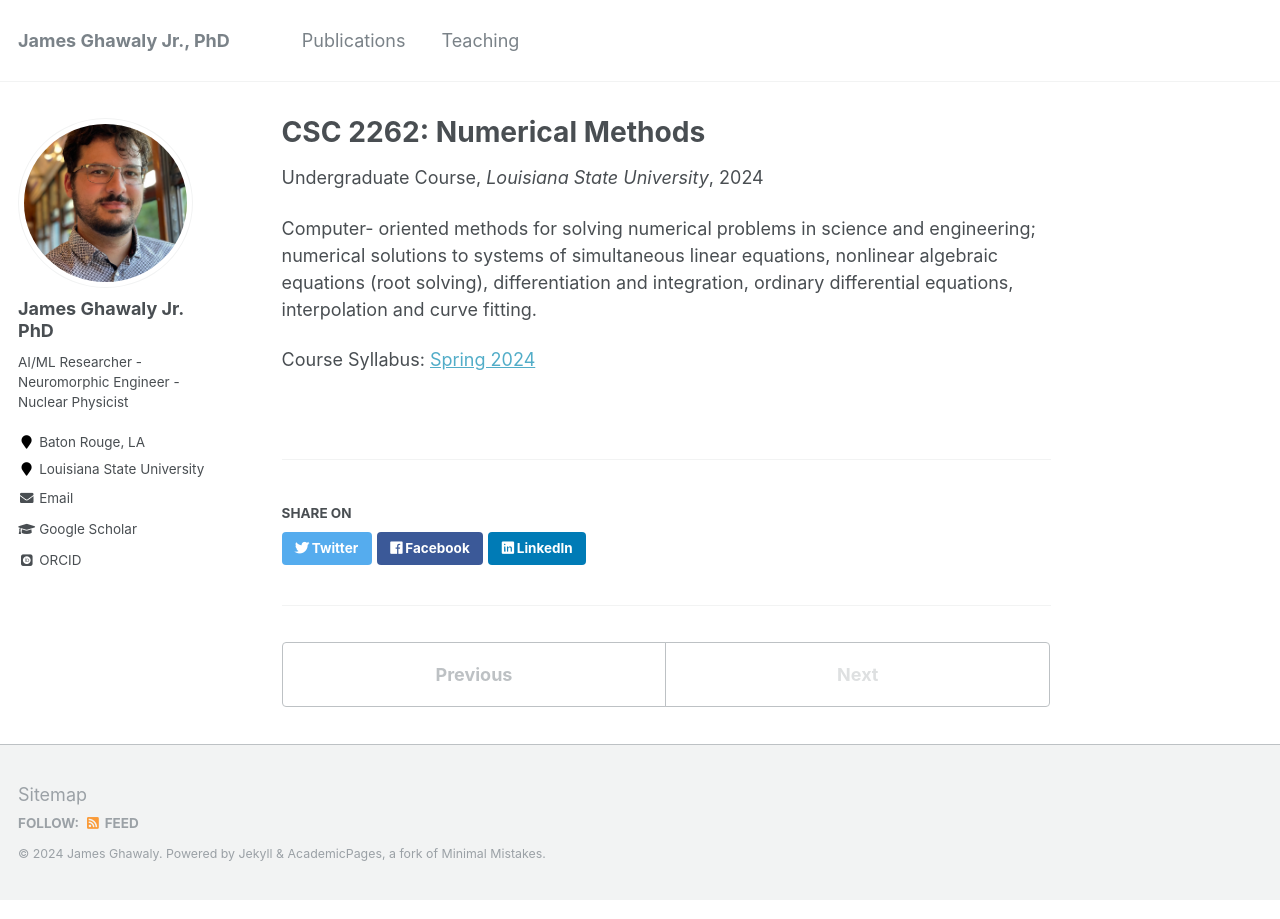
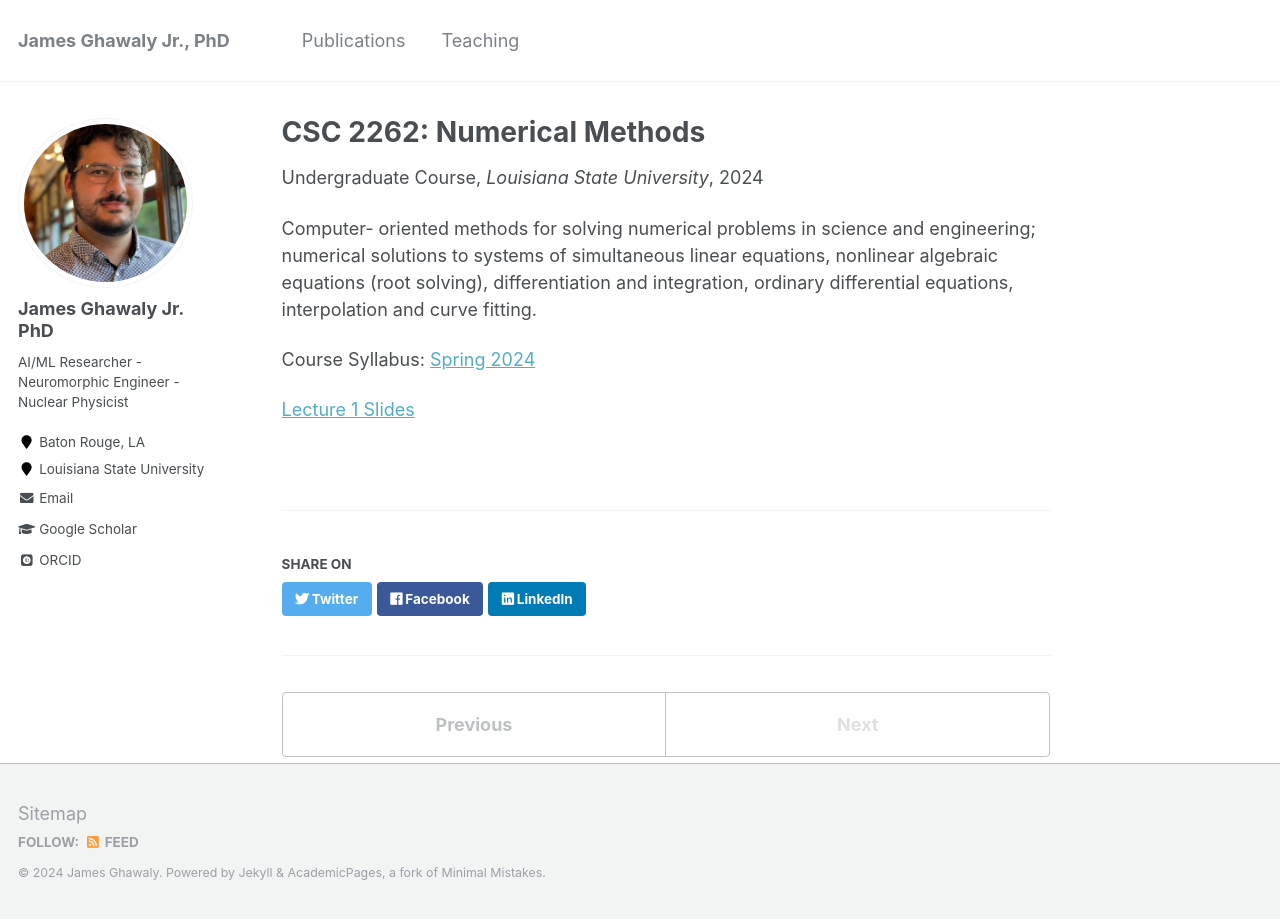
Before and after one commit to jghawaly/jghawaly.github.io, a Jekyll site: the page built from _teaching/2024-lsu-csc2262-4.md, in a window 1280 px wide. Built offline with Jekyll 4.4.1, drawn with Linux system fonts in a browser that asks for light colours; some web fonts are replaced.

Commit message:
Update 2024-lsu-csc2262-4.md

```diff
--- a/_teaching/2024-lsu-csc2262-4.md
+++ b/_teaching/2024-lsu-csc2262-4.md
@@ -11,3 +11,5 @@ location: "Baton Rouge, Louisiana"
 Computer- oriented methods for solving numerical problems in science and engineering; numerical solutions to systems of simultaneous linear equations, nonlinear algebraic equations (root solving), differentiation and integration, ordinary differential equations, interpolation and curve fitting.
 
 Course Syllabus: [Spring 2024](https://jamesghawaly.org/files/CSC2262_Ghawaly_syllabus.pdf)
+
+[Lecture 1 Slides](https://jamesghawaly.org/files/cs2262_lec1_jan182024.pdf)
```
